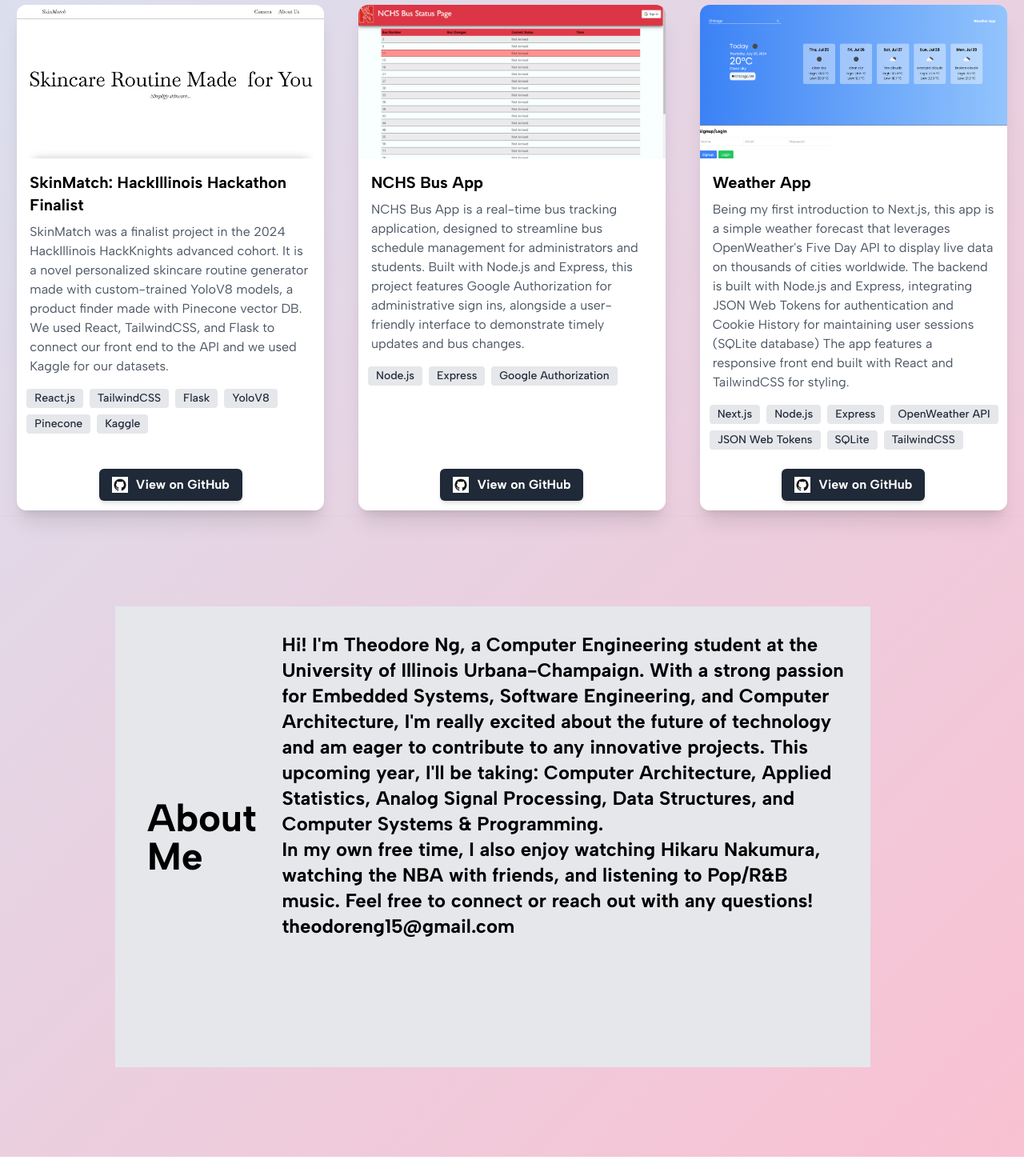
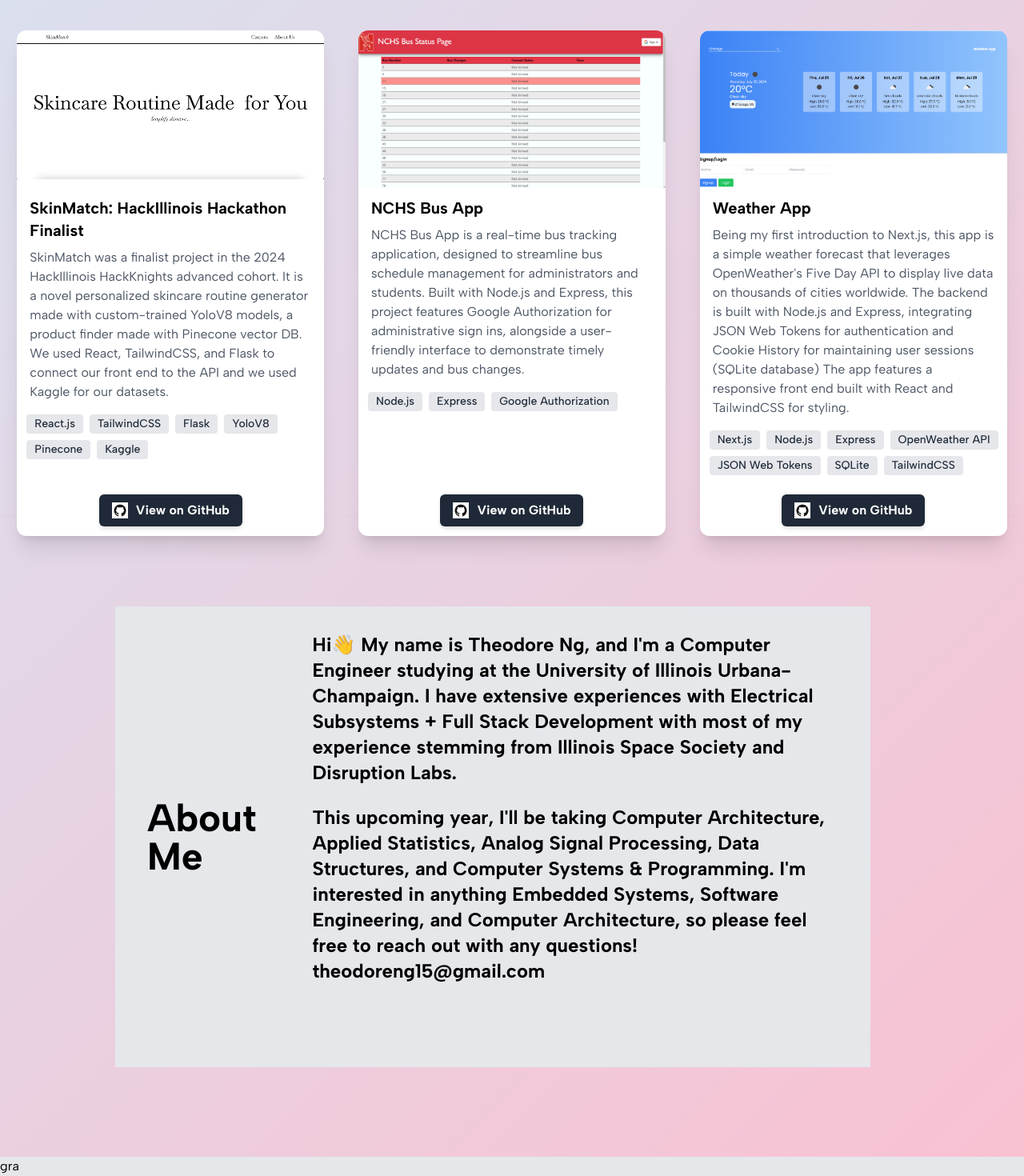
Before and after one commit to theodoreng15/personal-portfolio, a Next.js app: page / in a window 1280 px wide. Shown: the part 954-2424 px from the top of the page at 80% size. Before the commit the page ends 2400 px from the top, so only its background shows below. Built offline with nearby package versions, Linux system fonts and the light colour scheme.

Commit message:
some styling updates

```diff
--- a/src/app/components/Aboutme.tsx
+++ b/src/app/components/Aboutme.tsx
@@ -5,14 +5,13 @@
 				<div className="flex items-center text-4xl font-bold md:text-5xl ml-36 pl-10 w-4/5 my-28 bg-gray-200">
 					About Me
 				</div>
-				<div className="flex-col  align-center text-xl md:text-2xl font-semibold p-8 mr-48  my-28  bg-gray-200">
+				<div className="flex-col align-center text-xl md:text-2xl font-semibold p-8 mr-48  my-28  bg-gray-200">
 					<div>
-						Hi! I&apos;m Theodore Ng, a Computer Engineering student at the University of Illinois Urbana-Champaign. With a strong passion for Embedded Systems, Software Engineering, and Computer Architecture, I&apos;m really excited about the future of technology and am eager to contribute to any innovative projects. This upcoming year, I&apos;ll be taking: Computer Architecture, Applied Statistics, Analog Signal Processing, Data Structures, and Computer Systems & Programming.
+						Hi👋 My name is Theodore Ng, and I&apos;m a Computer Engineer studying at the University of Illinois Urbana-Champaign. I have extensive experiences with Electrical Subsystems + Full Stack Development with most of my experience stemming from Illinois Space Society and Disruption Labs.
 					</div>
-
-
-
-					In my own free time, I also enjoy watching Hikaru Nakumura, watching the NBA with friends, and listening to Pop/R&B music. Feel free to connect or reach out with any questions! theodoreng15@gmail.com
+					<div className="mt-6">
+						This upcoming year, I&apos;ll be taking Computer Architecture, Applied Statistics, Analog Signal Processing, Data Structures, and Computer Systems & Programming. I&apos;m interested in anything Embedded Systems, Software Engineering, and Computer Architecture, so please feel free to reach out with any questions! theodoreng15@gmail.com
+					</div>
 				</div>
 			</div>
 		</>);
--- a/src/app/components/Contactme.tsx
+++ b/src/app/components/Contactme.tsx
@@ -1,6 +1,11 @@
 const Contact = () => {
-	return (<>
-	</>);
+	return (
+		<>
+			<div className="h-min bg-gray-200">
+				gra
+			</div>
+
+		</>);
 };
 
 export default Contact;
--- a/src/app/components/MouseSpotlight.tsx
+++ b/src/app/components/MouseSpotlight.tsx
@@ -1,60 +1,30 @@
-import React, { useRef, useState } from 'react';
+import React, { useEffect, useRef, useState } from 'react';
 
 export const MouseSpotlight = ({ children }: { children: React.ReactNode }) => {
 	const divRef = useRef<HTMLDivElement>(null);
-	const [isFocused, setIsFocused] = useState(false);
 	const [position, setPosition] = useState({ x: 0, y: 0 });
-	const [opacity, setOpacity] = useState(0);
 
-	const handleMouseMove = (e: React.MouseEvent<HTMLDivElement>) => {
-		if (!divRef.current || isFocused) return;
-
-		const div = divRef.current;
-		const rect = div.getBoundingClientRect();
-
-		setPosition({ x: e.clientX - rect.left, y: e.clientY - rect.top });
+	useEffect(() => {
+		const handleMouseMove = (e: MouseEvent) => {
+			setPosition({ x: e.clientX, y: e.clientY });
 		};
 
-	const handleFocus = () => {
-		setIsFocused(true);
-		setOpacity(1);
+		window.addEventListener('mousemove', handleMouseMove);
+
+		return () => {
+			window.removeEventListener('mousemove', handleMouseMove);
 		};
-
-	const handleBlur = () => {
-		setIsFocused(false);
-		setOpacity(0);
-	};
-
-	const handleMouseEnter = () => {
-		setOpacity(1);
-	};
-
-	const handleMouseLeave = () => {
-		setOpacity(0);
-	};
+	}, []);
 
 	return (
-		<>
+		<div ref={divRef} className="relative min-h-screen overflow-hidden">
 			<div
-				ref={divRef}
-				onMouseMove={handleMouseMove}
-				onFocus={handleFocus}
-				onBlur={handleBlur}
-				onMouseEnter={handleMouseEnter}
-				onMouseLeave={handleMouseLeave}
-				className="to-slate-950 relative max-w-md overflow-hidden rounded-xl border border-slate-800 bg-gradient-to-r from-slate-900 px-8 py-16 shadow-2xl"
-			>
-				<div
-					className="pointer-events-none absolute -inset-px opacity-0 transition duration-300"
+				className="pointer-events-none fixed inset-0 z-30 transition duration-300"
 				style={{
-						opacity,
-						background: `radial-gradient(600px circle at ${position.x}px ${position.y}px, rgba(255,255,255,.06), transparent 40%)`,
+					background: `radial-gradient(600px circle at ${position.x}px ${position.y}px, rgba(255,255,255,0.08), transparent 40%)`,
 				}}
 			/>
 			{children}
-
 		</div>
-		</>
-
 	);
 };
--- a/src/app/components/Projects.tsx
+++ b/src/app/components/Projects.tsx
@@ -1,18 +1,28 @@
 import React from 'react';
-import Image from 'next/image';
+import Image, { StaticImageData } from 'next/image';
 import BusApp from '../assets/busapp.png'
 import SkinMatch from '../assets/skinmatch.jpeg'
 import Weather from '../assets/weatherapp.png'
 import GithubSymbol from "../assets/github.png"
 
-const ProjectCard = ({ imgSrc, alt, title, description, techStack, github }) => (
-	<div className="flex flex-col transform rounded-xl w-full max-w-sm mx-auto mb-8 bg-white shadow-xl transition duration-300 hover:scale-105">
+interface ProjectCardProps {
+  imgSrc: StaticImageData;
+  alt: string;
+  title: string;
+  description: string;
+  techStack: string[];
+  github: string;
+  demo: string[];
+}
+
+const ProjectCard: React.FC<ProjectCardProps> = ({ imgSrc, alt, title, description, techStack, github, demo }) => (
+  <div className="flex flex-col justify-center rounded-xl w-full max-w-sm mx-auto mb-8 bg-white shadow-xl transition duration-300 hover:scale-105">
     <div className="relative h-48 w-full">
       <Image
         src={imgSrc}
         alt={alt}
-				layout="fill"
-				objectFit="cover"
+        width={500}
+        height={500}
         className="rounded-t-xl"
       />
     </div>
@@ -36,9 +46,9 @@
   </div>
 );
 
-const Projects = () => {
+const Projects: React.FC = () => {
   return (
-		<div className="container mx-auto px-4 py-16 h-screen">
+    <div className="container mx-auto px-4 py-24 h-screen">
       <h2 className="text-center text-4xl md:text-5xl font-bold mb-12">
         Projects
       </h2>
@@ -50,6 +60,7 @@
           description="SkinMatch was a finalist project in the 2024 HackIllinois HackKnights advanced cohort. It is a novel personalized skincare routine generator made with custom-trained YoloV8 models, a product finder made with Pinecone vector DB. We used React, TailwindCSS, and Flask to connect our front end to the API and we used Kaggle for our datasets."
           techStack={["React.js", "TailwindCSS", "Flask", "YoloV8", "Pinecone", "Kaggle"]}
           github="https://github.com/adeshkumar1/SkinMatch"
+          demo={["DevPost", "https://devpost.com/software/skinmatch#updates"]}
         />
         <ProjectCard
           imgSrc={BusApp}
@@ -58,6 +69,7 @@
           description="NCHS Bus App is a real-time bus tracking application, designed to streamline bus schedule management for administrators and students. Built with Node.js and Express, this project features Google Authorization for administrative sign ins, alongside a user-friendly interface to demonstrate timely updates and bus changes.	"
           techStack={["Node.js", "Express", "Google Authorization"]}
           github="https://github.com/NCHS-SE22-23/busApp"
+          demo={["Landing Page", "https://nchsbusapp.org/"]}
         />
         <ProjectCard
           imgSrc={Weather}
@@ -66,6 +78,7 @@
           description="Being my first introduction to Next.js, this app is a simple weather forecast that leverages OpenWeather's Five Day API to display live data on thousands of cities worldwide. The backend is built with Node.js and Express, integrating JSON Web Tokens for authentication and Cookie History for maintaining user sessions (SQLite database) The app features a responsive front end built with React and TailwindCSS for styling."
           techStack={["Next.js", "Node.js", "Express", "OpenWeather API", "JSON Web Tokens", "SQLite", "TailwindCSS"]}
           github="https://github.com/theodoreng15/weather-forecast"
+          demo={[]}
         />
       </div>
     </div>
--- a/src/app/layout.tsx
+++ b/src/app/layout.tsx
@@ -3,7 +3,7 @@
 import "./globals.css";
 {/** */ }
 export const metadata: Metadata = {
-  title: "Personal Next.js Portfolio",
+  title: "Theodore Ng",
   description: "Generated by create next app",
 };
 
--- a/src/app/page.tsx
+++ b/src/app/page.tsx
@@ -15,10 +15,11 @@
 const Home = () => {
   return (
     <>
+      <MouseSpotlight>
         <div className="min-h-screen bg-slate-900 text-black" style={{ background: 'linear-gradient(135deg, #d0eaf8, #f9c1d2)' }}>
           <div>
             <Navigation />
-          <main className="">
+            <div className="">
               <Element name="hero">
                 <Hero />
               </Element>
@@ -34,9 +35,10 @@
               <Element name="contact">
                 <Contact />
               </Element>
-          </main>
             </div>
           </div>
+        </div>
+      </MouseSpotlight>
 
     </>
   );
```
Lines whose indentation alone changed are shown as unchanged.
